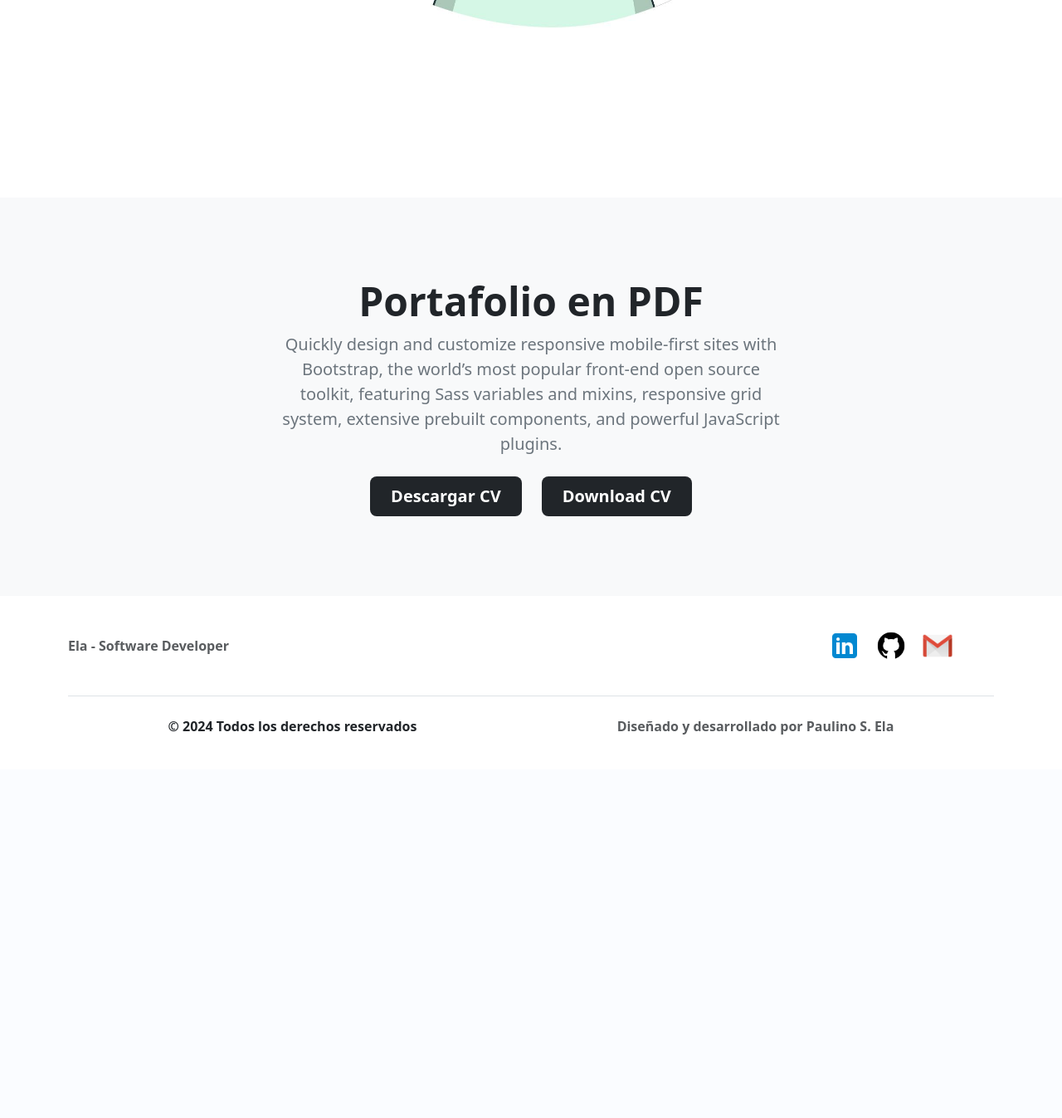
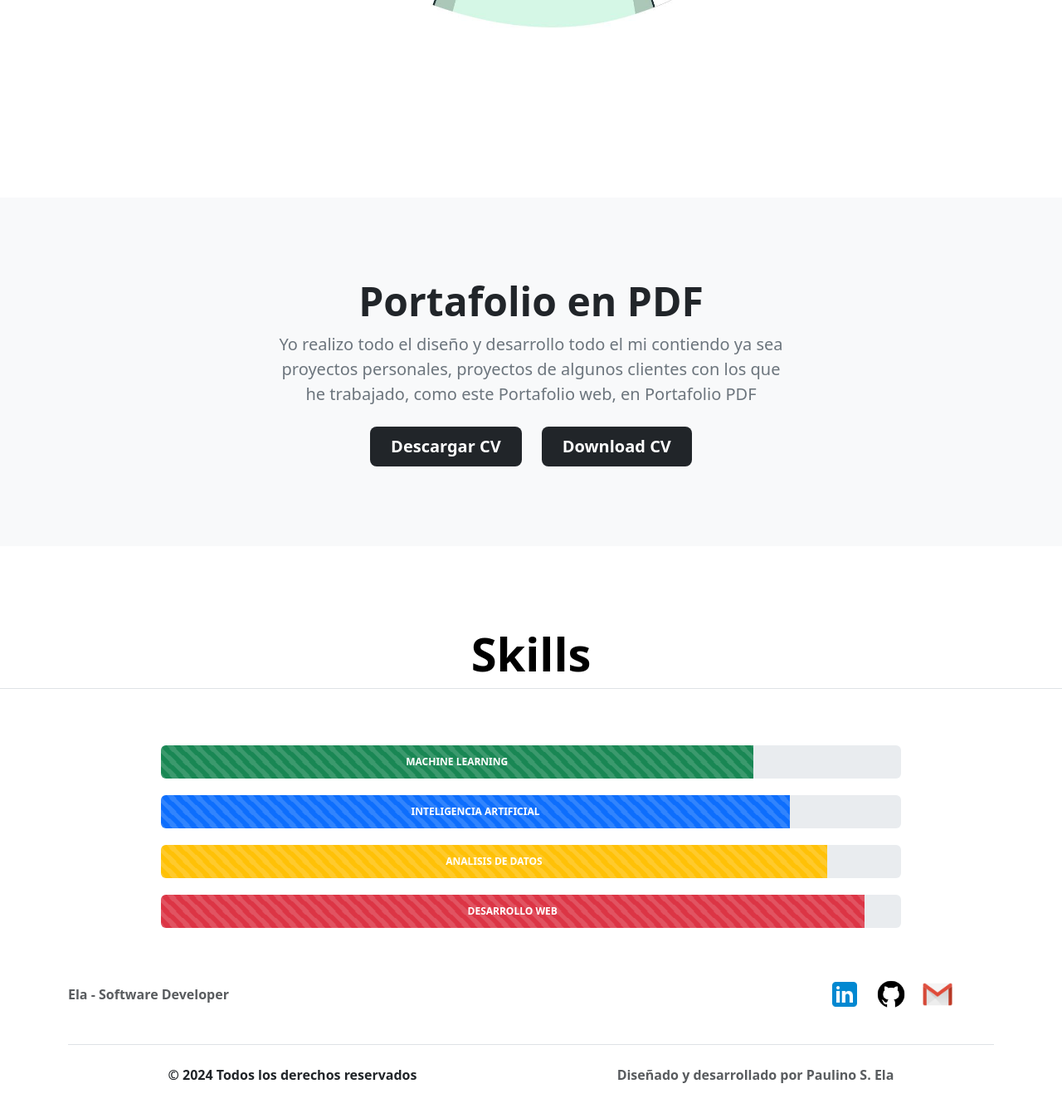
Before and after one commit to LinoELa/miPortafolio, a Django app: page / in a window 1280 px wide. Shown: the part 1320-2667 px from the top of the page at 83% size. Before the commit the page ends 2205 px from the top, so only its background shows below. Run offline with Django 5.2, Linux system fonts and the light colour scheme.

Commit message:
SECCCION 3 : HABILIDADES

```diff
--- a/AppPortafolio/templates/portafolioDoc/base.html
+++ b/AppPortafolio/templates/portafolioDoc/base.html
@@ -40,7 +40,7 @@
 
 
     <main class="flex-shrink-0">
-        <nav class="navbar navbar-expand-lg navbar-dark bg-dark text-white py-3 fixed-top">
+        <nav class="navbar navbar-expand-lg navbar-light bg-light text-white py-3 fixed-top">
             <div class="container px-5">
                 <a href="" class="navbar-brand">
                     <span class="fw-bolder text-primary">
@@ -57,15 +57,15 @@
                 <div class="collapse navbar-collapse" id="navbarSupportedContent">
                     <ul class="navbar-nav ms-auto mb-2 mb-lg-0 fw-bolder fs-5">
 
-                        <li class="nav-item"><a class="nav-link text-white custom-text-hover  rounded-1"
+                        <li class="nav-item"><a class="nav-link custom-text-hover  rounded-1"
                                 target="_blank" href="educacion">Educacion</a></li>
-                        <li class="nav-item"><a class="nav-link text-white custom-text-hover  rounded-1"
+                        <li class="nav-item"><a class="nav-link custom-text-hover  rounded-1"
                                 target="_blank" href="experiencia">Experiencia</a></li>
-                        <li class="nav-item"><a class="nav-link text-white custom-text-hover  rounded-1"
+                        <li class="nav-item"><a class="nav-link custom-text-hover  rounded-1"
                                 target="_blank" href="proyectos">Proyectos</a></li>
-                        <li class="nav-item"><a class="nav-link text-white custom-text-hover  rounded-1"
+                        <li class="nav-item"><a class="nav-link custom-text-hover  rounded-1"
                                 target="_blank" href="extracurricular">Extracuricular</a></li>
-                        <li class="nav-item"><a class="nav-link text-white custom-text-hover  rounded-1"
+                        <li class="nav-item"><a class="nav-link custom-text-hover  rounded-1"
                                 target="_blank" href="contacto">Contacto</a></li>
                     </ul>
                 </div>
--- a/AppPortafolio/templates/portafolioDoc/home.html
+++ b/AppPortafolio/templates/portafolioDoc/home.html
@@ -5,6 +5,22 @@
 {% comment %} {% endcomment %}
 
 {% block content %}
+
+<style>
+    .progress {
+        width: 80%;
+        /* Ajusta el ancho de la barra de progreso */
+        height: 40px;
+        /* Ajusta la altura de la barra de progreso */
+        margin: 20px auto;
+        /* Centra la barra de progreso horizontalmente */
+    }
+
+    .progress-bar {
+        height: 100%;
+        /* Asegura que la barra de progreso ocupe toda la altura del contenedor */
+    }
+</style>
 <!-- Header-->
 
 <header class="py-5">
@@ -40,7 +56,7 @@
                 <!-- Header profile picture-->
                 <div class="d-flex justify-content-center mt-5 mt-xxl-0">
                     <div class="profile bg-gradient-primary-to-secondary">
-                        <img class="profile-img img-fluid"  src="{% static 'Images/img2.jpeg' %}"  alt="" />
+                        <img class="profile-img img-fluid" src="{% static 'Images/img2.jpeg' %}" alt="" />
                     </div>
                 </div>
             </div>
@@ -48,7 +64,7 @@
 </header>
 
 
-{% comment %} ----------------------------------------------------------------- {% endcomment %}
+{% comment %} ------------------------------- SECCION 2 ---------------------------------- {% endcomment %}
 
 
 <div class="b-example-divider"></div>
@@ -57,7 +73,9 @@
     <div class="py-5">
         <h1 class="display-5 fw-bold text-dark">Portafolio en PDF</h1>
         <div class="col-lg-6 mx-auto">
-      <p class="fs-5 mb-4">Quickly design and customize responsive mobile-first sites with Bootstrap, the world’s most popular front-end open source toolkit, featuring Sass variables and mixins, responsive grid system, extensive prebuilt components, and powerful JavaScript plugins.</p>
+            <p class="fs-5 mb-4">Yo realizo todo el diseño y desarrollo todo el mi contiendo ya sea proyectos
+                personales, proyectos de algunos clientes con los que he trabajado, como este Portafolio web, en
+                Portafolio PDF</p>
             <div class="d-grid gap-2 d-sm-flex justify-content-sm-center">
                 <button type="button" class="btn bg-dark text-white btn-lg px-4 me-sm-3 fw-bold">Descargar CV</button>
                 <button type="button" class="btn bg-dark text-white btn-lg px-4 fw-bold ">Download CV</button>
@@ -70,7 +88,53 @@
 
 
 
-{% comment %} ----------------------------------------------------------------- {% endcomment %}
+{% comment %} -------------------------------SECCION 3---------------------------------- {% endcomment %}
+
+<div class="b-example-divider"></div>
+
+<div class="px-4 pt-5 my-5 text-center border-bottom">
+    <h1 class="display-4 fw-bold text-body-emphasis">Skills</h1>
+</div>
+
+<div class='container'>
+
+    <div class="progress" role="progressbar" aria-label="Danger example" aria-valuenow="80" aria-valuemin="0"
+        aria-valuemax="100">
+        <div class="progress-bar bg-success  progress-bar progress-bar-striped progress-bar-animated  text-white"
+            style="width: 80%"><span class='fw-bold'>MACHINE LEARNING</span></div>
+    </div>
+
+    <div class="progress " role="progressbar progress-bar-striped active" role='progressbar' aria-label="Info example"
+        aria-valuenow="85" aria-valuemin="0" aria-valuemax="100">
+
+        <div class="progress-bar  text-white progress-bar progress-bar-striped progress-bar-animated"
+            style="width: 85%"> <span class='fw-bold'>INTELIGENCIA ARTIFICIAL</span> </div>
+
+    </div>
+
+
+    <div class="progress" role="progressbar progress-bar-striped" aria-label="Warning example" aria-valuenow="90"
+        aria-valuemin="0" aria-valuemax="100">
+        <div class="progress-bar bg-warning progress-bar progress-bar-striped progress-bar-animated  text-white"
+            style="width: 90%"><span class='fw-bold'>ANALISIS DE DATOS</span></div>
+    </div>
+
+
+    <div class="progress" role="progressbar" aria-label="Danger example" aria-valuenow="95" aria-valuemin="0"
+        aria-valuemax="100">
+        <div class="progress-bar bg-danger  progress-bar progress-bar-striped progress-bar-animated  text-white"
+            style="width: 95%"><span class='fw-bold'>DESARROLLO WEB</span></div>
+    </div>
+</div>
+<div class="b-example-divider"></div>
+
+
+{% comment %} -------------------------------SECCION 4---------------------------------- {% endcomment %}
+
+{% comment %} -------------------------------SECCION 5---------------------------------- {% endcomment %}
+
+
+
 
 
 
```
Also changed, not shown: AppPortafolio/static/css/style.css (+9 -0 lines). Lines whose indentation alone changed are shown as unchanged.
